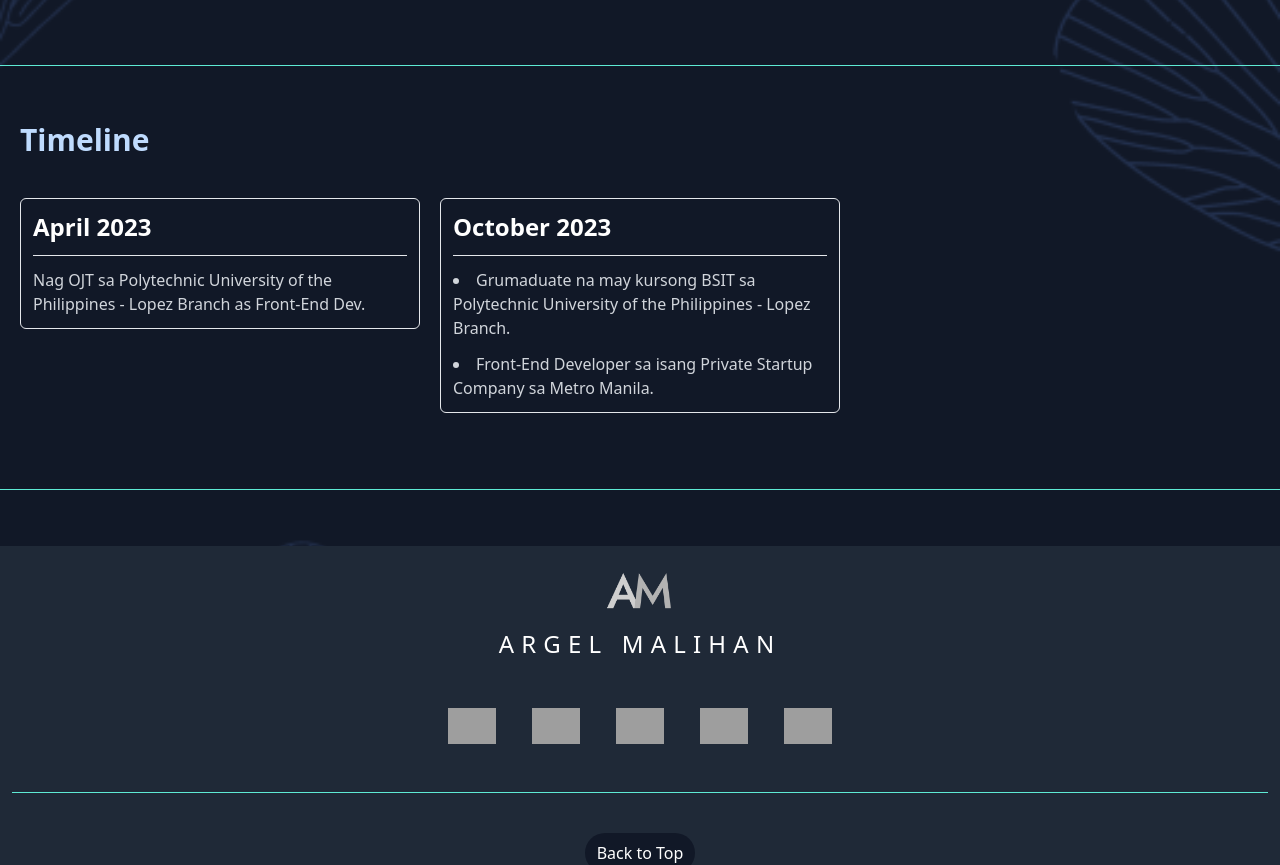
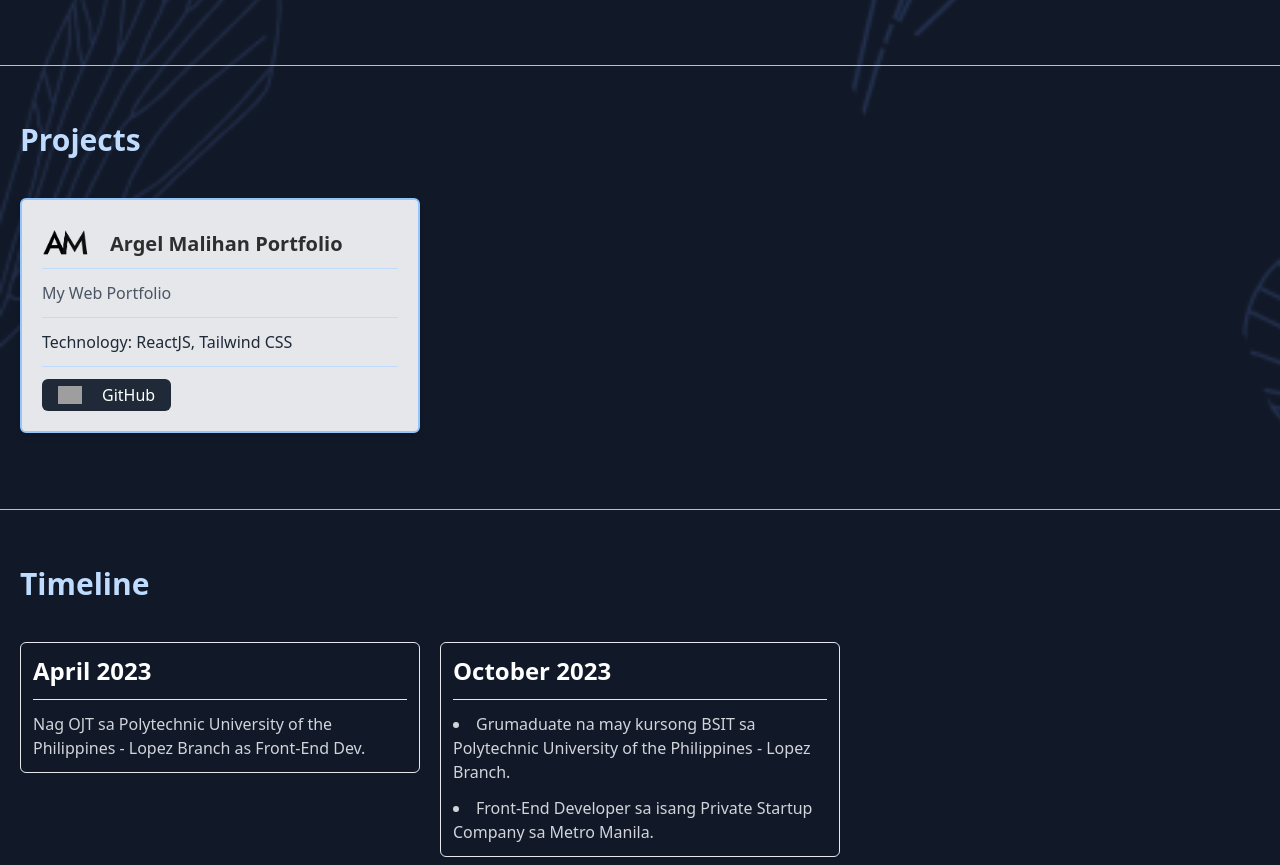
Before and after one commit to MarkMalihan/Web-Porfolio, a React (Vite) app: page / in a window 1280 px wide. Shown: the part 1500-2365 px from the top of the page. Built offline with nearby package versions, Linux system fonts and the light colour scheme; grey boxes are pictures that could not be loaded; the HTML template or start-up script is replaced by a standard one.

Commit message:
projects

```diff
--- /dev/null
+++ b/src/components/ProjectCards.jsx
@@ -0,0 +1,62 @@
+import React from "react";
+
+function ProjectCards() {
+  const projects = [
+    {
+      img: "/am-logo.png",
+      name: "Argel Malihan Portfolio",
+      description: "My Web Portfolio",
+      tech: "ReactJS, Tailwind CSS",
+      githubLink: "https://github.com/MarkMalihan/Web-Porfolio",
+    },
+  ];
+  return (
+    <>
+      <section className="w-full grid grid-cols-1 md:grid-cols-2 lg:grid-cols-3 gap-5 p-5">
+        {projects.map((project, index) => (
+          <section
+            key={index}
+            className="p-5 border-2 border-blue-300 bg-gray-200 hover:scale-105 duration-300 rounded-md shadow-md"
+          >
+            <div className="flex items-center gap-5">
+              <img
+                width="48"
+                height="48"
+                src={project.img}
+                alt={project.name}
+              />
+              <h1 className="text-xl text-black/80 font-bold">
+                {project.name}
+              </h1>
+            </div>
+
+            <div className="w-full space-y-3">
+              <hr className="border-t-blue-200" />
+              <p className="text-gray-600">{project.description}</p>
+              <hr className="border-t-blue-200" />
+              <p className="text-gray-800">Technology: {project.tech}</p>
+              <hr className="border-t-blue-200" />
+              <p>
+                <a
+                  href={project.githubLink}
+                  target="_blank"
+                  className="w-fit flex items-center gap-5 px-4 py-1 bg-gray-800 hover:bg-gray-900 text-white rounded-md"
+                >
+                  <img
+                    width="24"
+                    height="24"
+                    src="https://img.icons8.com/material-rounded/24/ffffff/github.png"
+                    alt="github"
+                  />
+                  GitHub
+                </a>
+              </p>
+            </div>
+          </section>
+        ))}
+      </section>
+    </>
+  );
+}
+
+export default ProjectCards;
--- a/src/pages/Home.jsx
+++ b/src/pages/Home.jsx
@@ -4,6 +4,7 @@ import TechStack from "../components/TechStack";
 import DesignToolkit from "../components/DesignToolkit";
 import HeroSection from "../components/HeroSection";
 import Timeline from "../components/Timeline";
+import ProjectCards from "../components/ProjectCards";
 
 function Home() {
   return (
@@ -26,6 +27,13 @@ function Home() {
       </section>
       <section className="mx-auto container ">
         <h1 className="text-3xl text-black/80 font-bold m-5 text-blue-200">
+          Projects
+        </h1>
+        <ProjectCards />
+        <hr className="my-14 mx-auto border-t-teal-300" />
+      </section>
+      <section className="mx-auto container ">
+        <h1 className="text-3xl text-black/80 font-bold m-5 text-blue-200">
           Timeline
         </h1>
         <Timeline />
```
